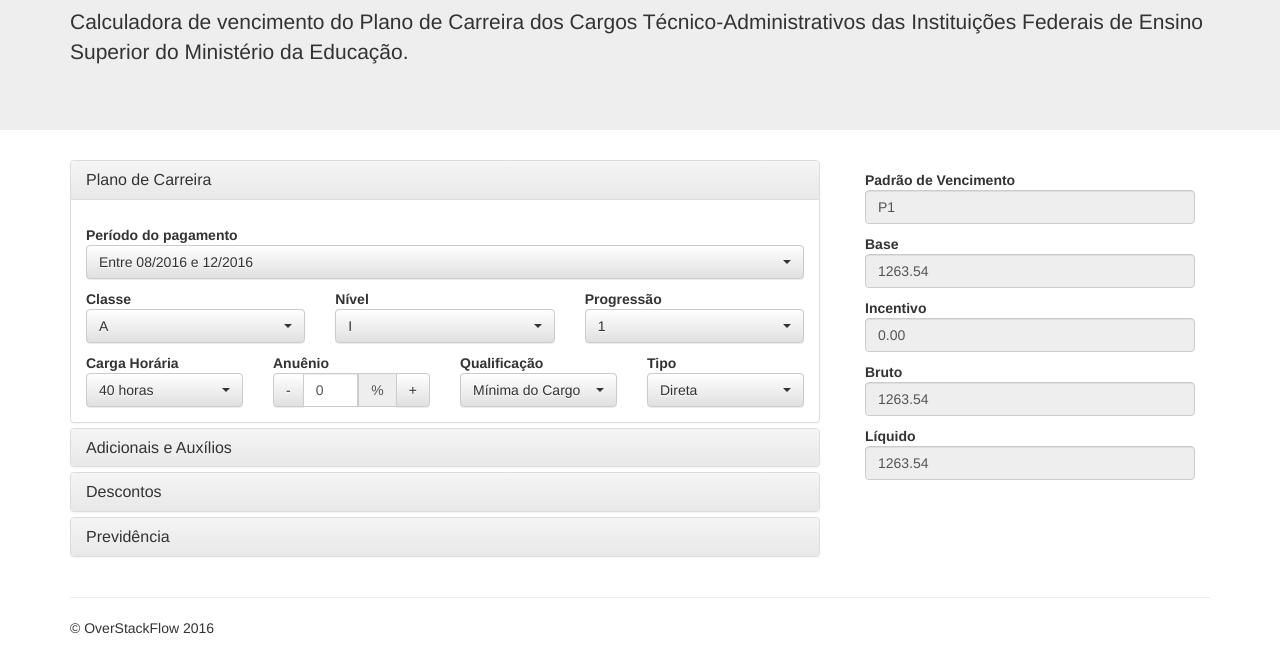
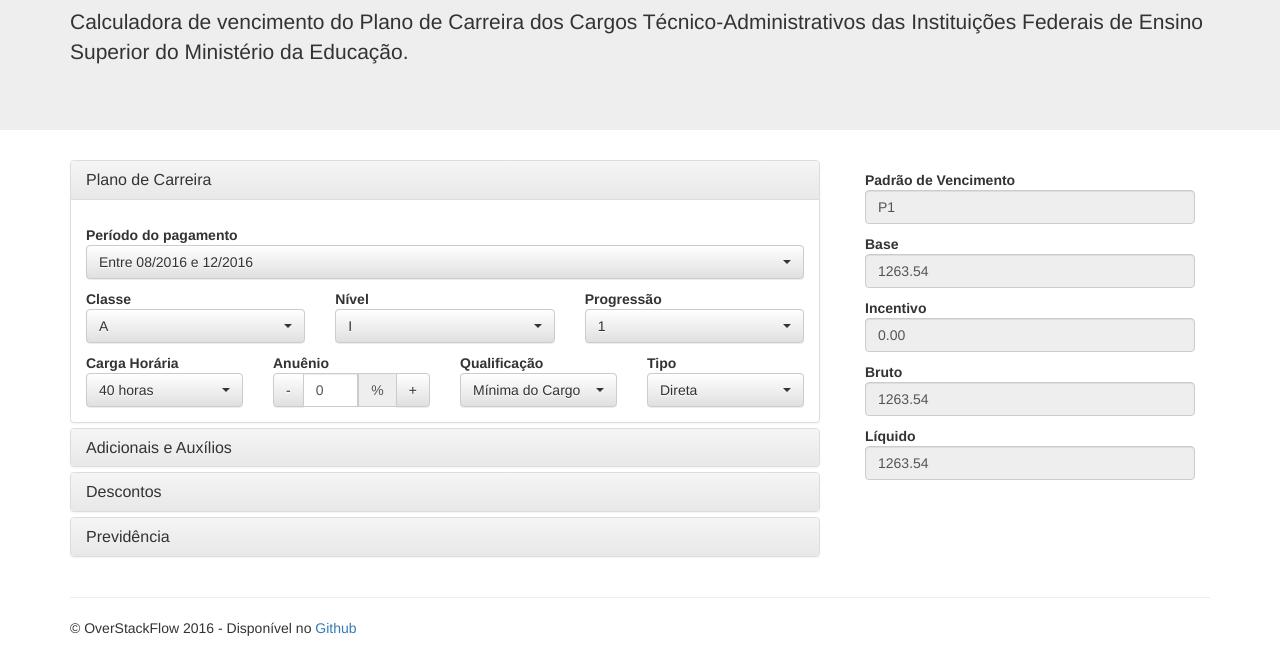
Before and after one commit to vndmtrx/simulador-pcctae, a plain HTML site: page index.html in a window 1280 px wide. Shown: the part 190-858 px from the top of the page. Drawn offline with nearby package versions, Linux system fonts and the light colour scheme.

Commit message:
Add github reference

```diff
--- a/index.html
+++ b/index.html
@@ -288,7 +288,7 @@
 			<hr>
 
 			<footer>
-				<p>&copy; OverStackFlow 2016</p>
+				<p>&copy; OverStackFlow 2016 - Disponível no <a href='http://github.com/vndmtrx/simulador-pcctae'>Github</a></p>
 			</footer>
 		</div>
 
```
